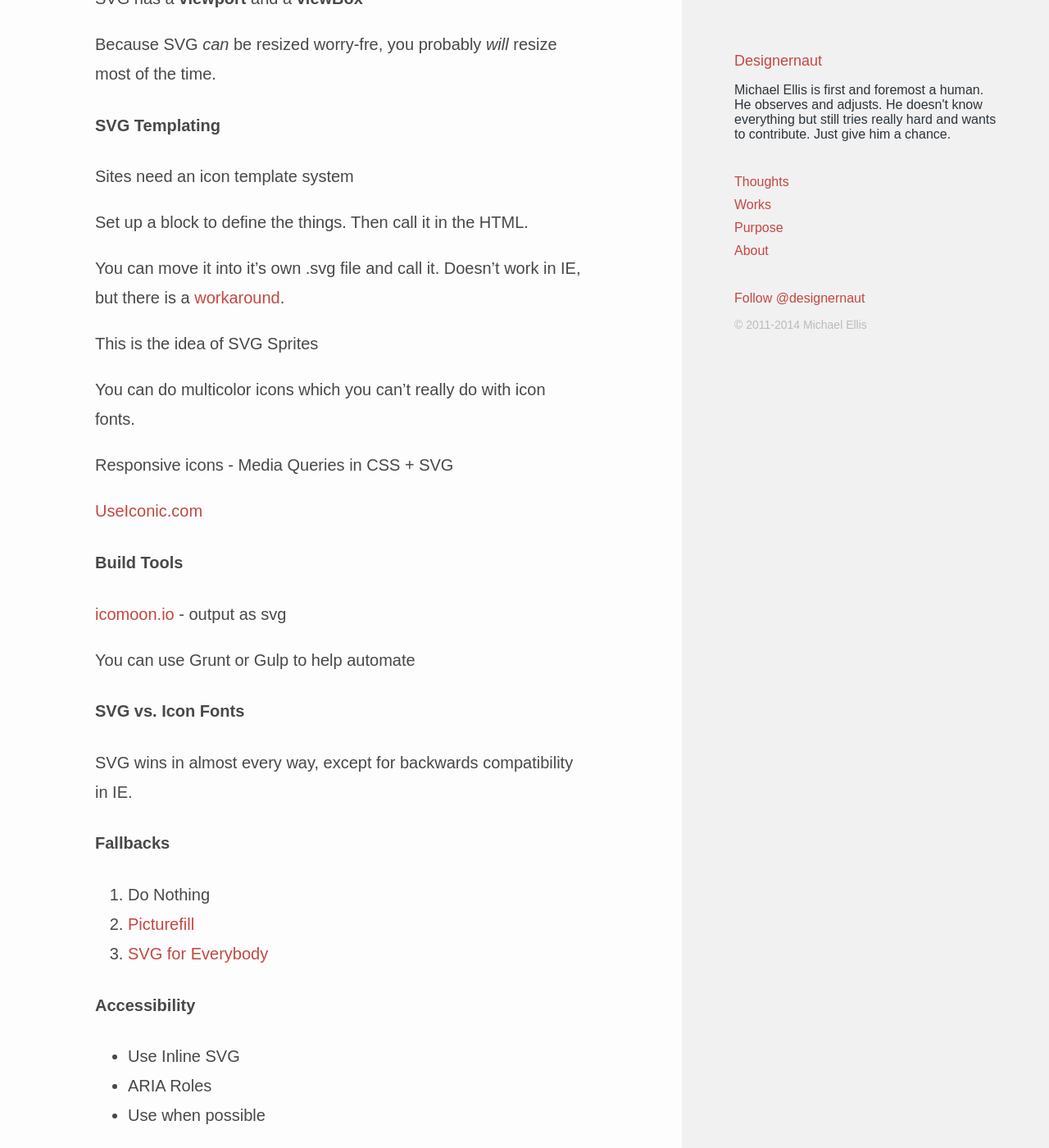
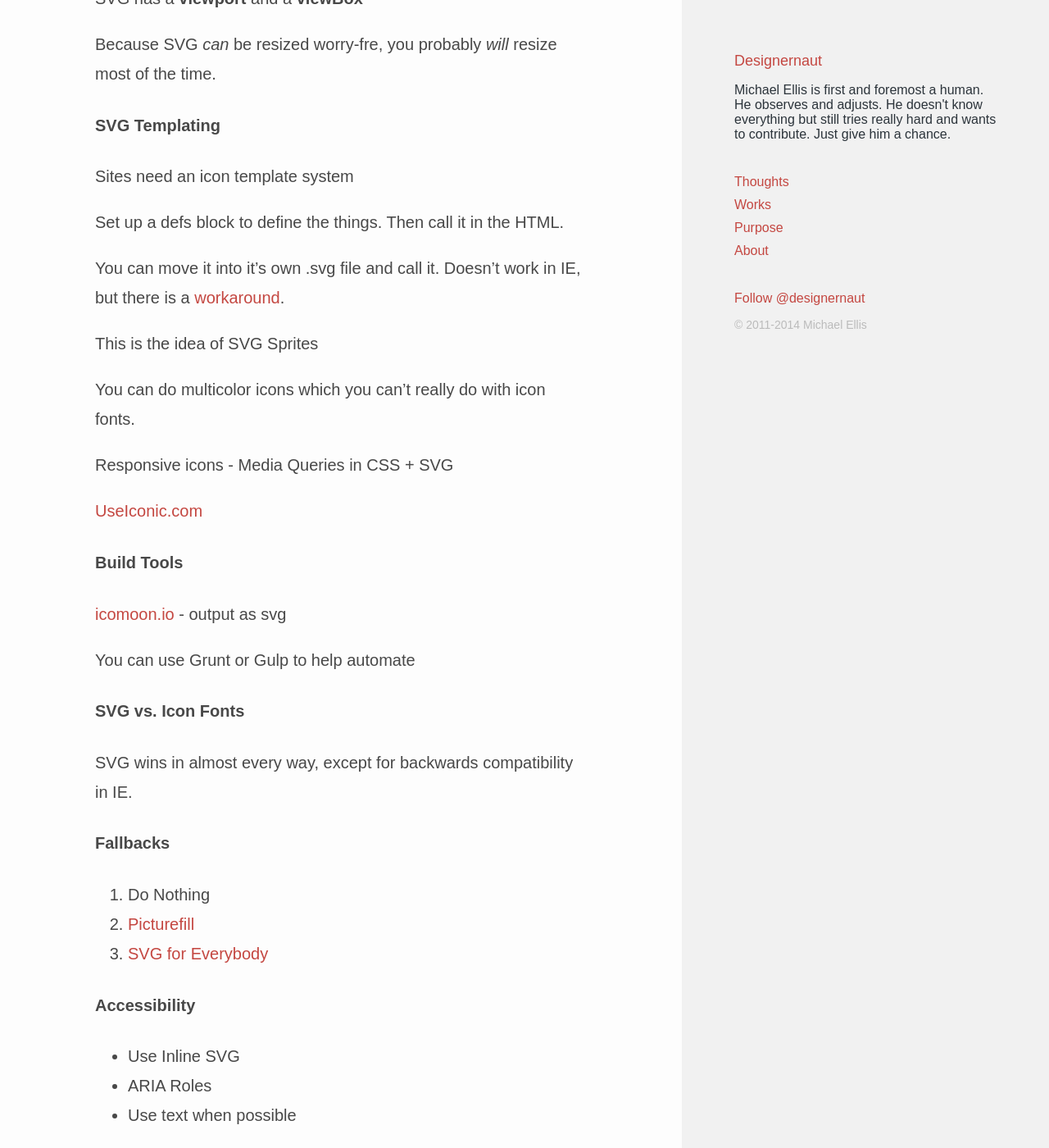
Before and after one commit to designernaut/designernaut, a Jekyll site: the page built from _posts/2014-07-22-SVG-is-for-everybody.markdown, in a window 1280 px wide and 1400 px high, scrolled down 1077 px. Shown: the whole window at 82% size. Built offline with Jekyll 4.4.1, drawn with Linux system fonts in a browser that asks for light colours; Markdown is read by kramdown in place of the engine named in the settings.

Commit message:
AEA Session Notes - Chris Coyier

```diff
--- a/_posts/2014-07-22-SVG-is-for-everybody.markdown
+++ b/_posts/2014-07-22-SVG-is-for-everybody.markdown
@@ -44,7 +44,7 @@ Because SVG *can* be resized worry-fre, you probably *will* resize most of the t
 
 Sites need an icon template system
 
-Set up a <defs> block to define the things. Then call it in the HTML.
+Set up a defs block to define the things. Then call it in the HTML.
 
 You can move it into it's own .svg file and call it. Doesn't work in IE, but there is a [workaround](https://github.com/jonathantneal/svg4everybody).
 
@@ -76,7 +76,7 @@ SVG wins in almost every way, except for backwards compatibility in IE.
 
 - Use Inline SVG
 - ARIA Roles
-- Use <text> when possible
+- Use text when possible
 
 #### SVG Filters & Blend Modes
 
```
